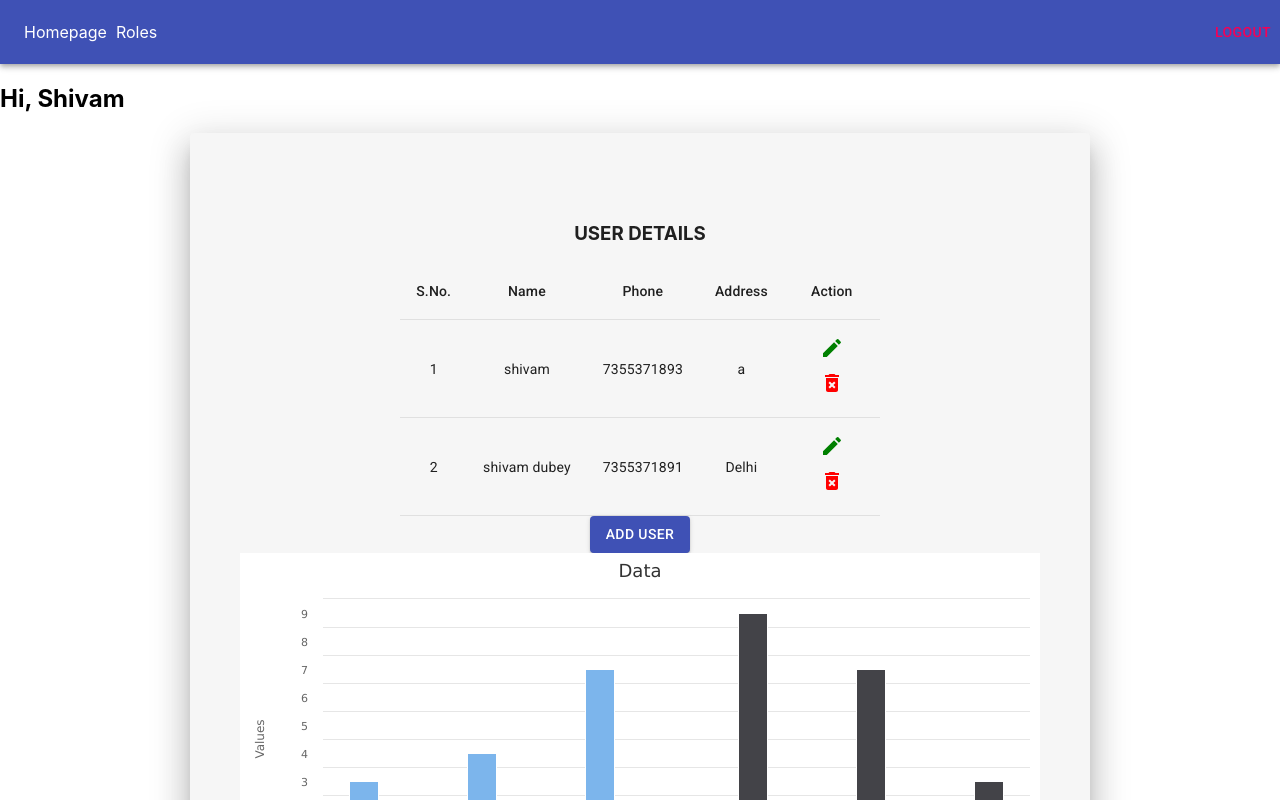
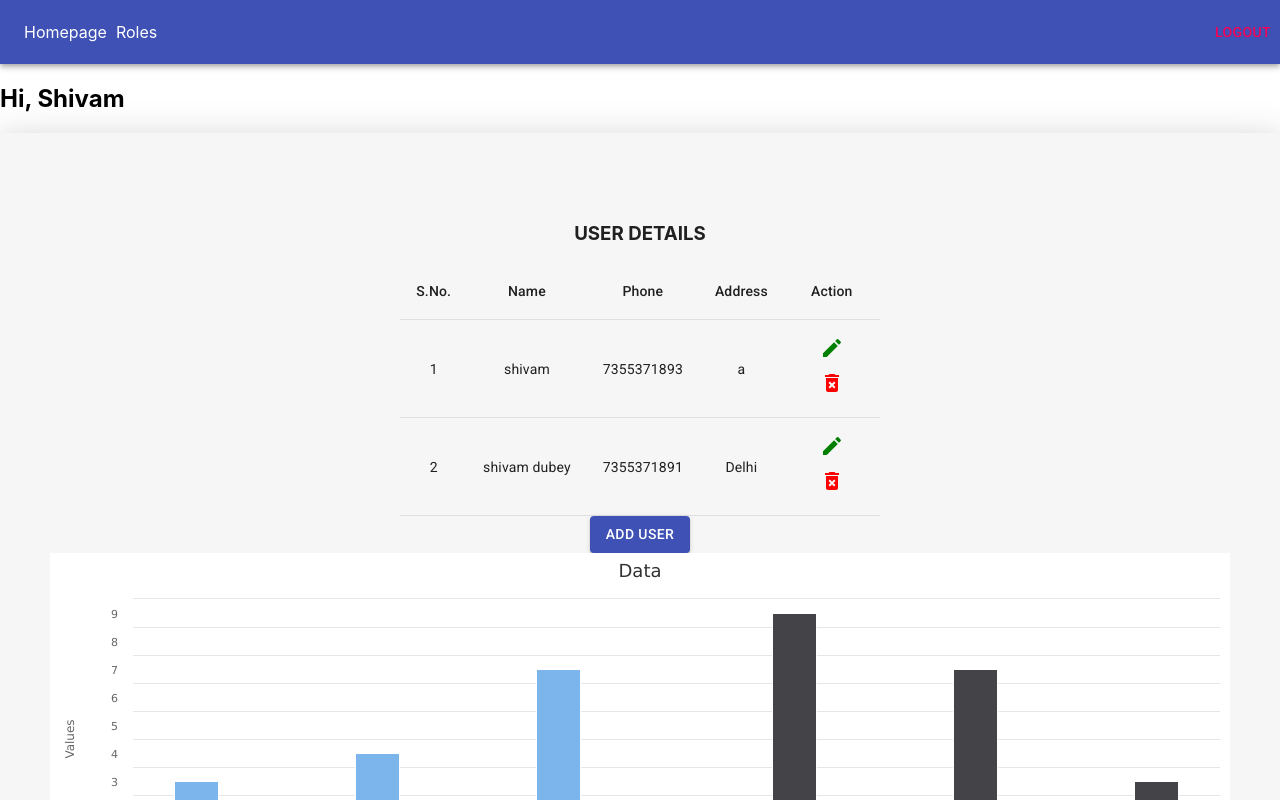
Before and after one commit to shivam1830/LoginForm, a React (Create React App) app: page /HomePage in a window 1280 px wide. Shown: the top 800 px of the page. Built offline with nearby package versions, Linux system fonts and the light colour scheme; data requests are answered from the project's data file; sample sign-in values are in the browser's storage.

Commit message:
deploy react

```diff
--- a/src/Components/HomePage.js
+++ b/src/Components/HomePage.js
@@ -118,7 +118,7 @@ function HomePage() {
     }
 
 
-    const paperStyle = { backgroundColor: '#f6f6f6', padding: '50px 50px', width: 800, margin: "20px auto" }
+    const paperStyle = { backgroundColor: '#f6f6f6', padding: '50px 50px', width: '-webkit-fill-available', margin: "20px auto"  }
 
     return (
                <>
@@ -126,7 +126,7 @@ function HomePage() {
                 <Grid align="center">
 
 
-        <Paper elevation={20} style={paperStyle}>
+        <Paper elevation={20} style={paperStyle} >
             {/* <Grid align="left" >
             <Link to ={'Roles'}  ><span >Go To Roles</span></Link>
             </Grid>
--- a/src/Components/Nav.js
+++ b/src/Components/Nav.js
@@ -1,7 +1,8 @@
 import React from 'react';
 import AppBar from '@material-ui/core/AppBar';
 import Toolbar from '@material-ui/core/Toolbar';
-// import Typography from '@material-ui/core/Typography';
+import Box from '@material-ui/core/Box';
+import Typography from '@material-ui/core/Typography';
 import {Button} from '@material-ui/core'
 import { Link, useHistory } from 'react-router-dom';
 
@@ -36,8 +37,8 @@ const Logout = () => {
 }
 
     return(
-        <div fullWidth>
-<AppBar position="static" fullWidth>
+      <Box sx={{ flexGrow: 1 }}>
+<AppBar position="static" >
 
   <Toolbar>
     {/* <Typography variant="h6" >
@@ -52,6 +53,7 @@ loggedIn ? <>
   <Link to="/HomePage" style={link}>Homepage &nbsp;</Link>
   <Link to="/Roles" style={link}>Roles &nbsp;</Link>
 
+
   <Button color="secondary" style={{position : 'absolute', right : 1}} onClick={Logout}>Logout</Button>
 
 
@@ -62,14 +64,13 @@ loggedIn ? <>
   {/* <Link to="/SignUp" style={link}>Sign Up &nbsp;</Link> */}
   <Link to="/Register" style={link}>Register&nbsp;</Link>
   <Link to="/dynamic-form" style={link}>Form &nbsp;</Link>
-
   </>
 }
 
 
   </Toolbar>
 </AppBar>
-        </div>
+</Box>
 
     );
 }
```
